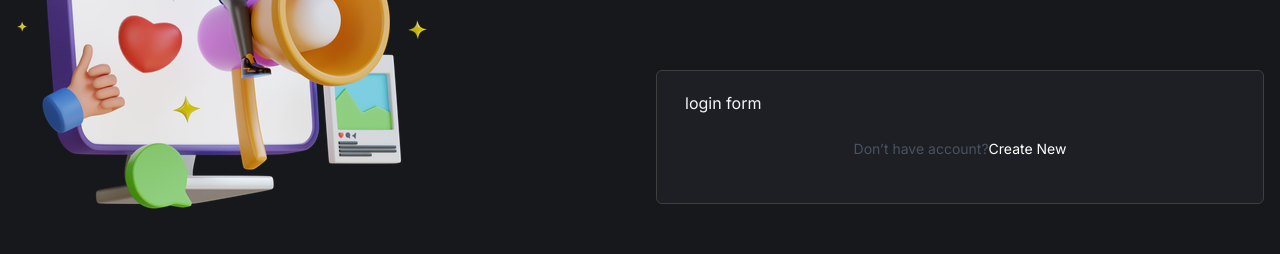
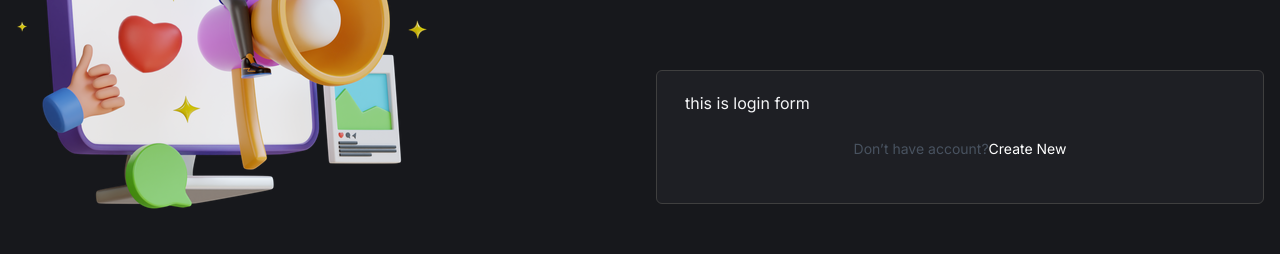
Before and after one commit to fazlyalahiru/facehook-the-social-app, a React (Vite) app: page /login in a window 1280 px wide. Shown: the part 263-517 px from the top of the page. Built offline with nearby package versions, Linux system fonts and the light colour scheme.

Commit message:
Update LoginForm.jsx

```diff
--- a/src/components/auth/LoginForm.jsx
+++ b/src/components/auth/LoginForm.jsx
@@ -1,5 +1,5 @@
 export default function LoginForm() {
     return (
-        <>login form</>
+        <>this is login form</>
     );
 }
```
